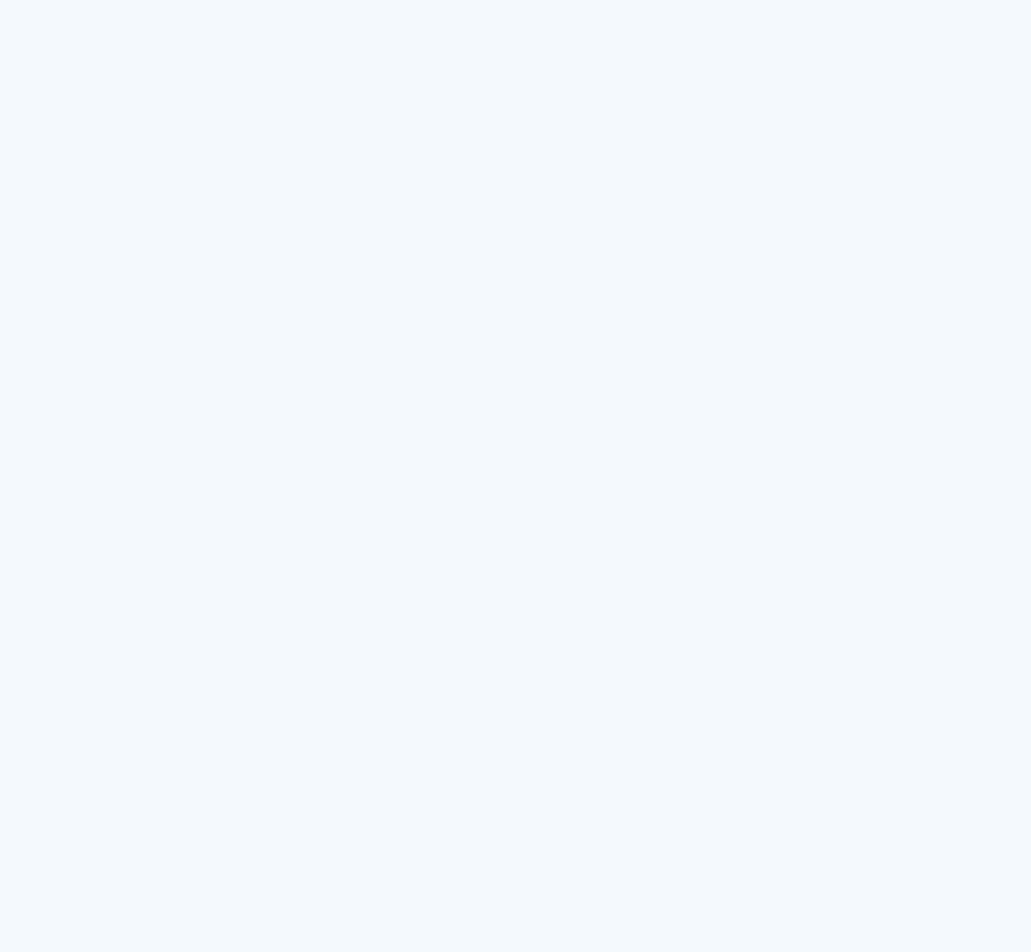
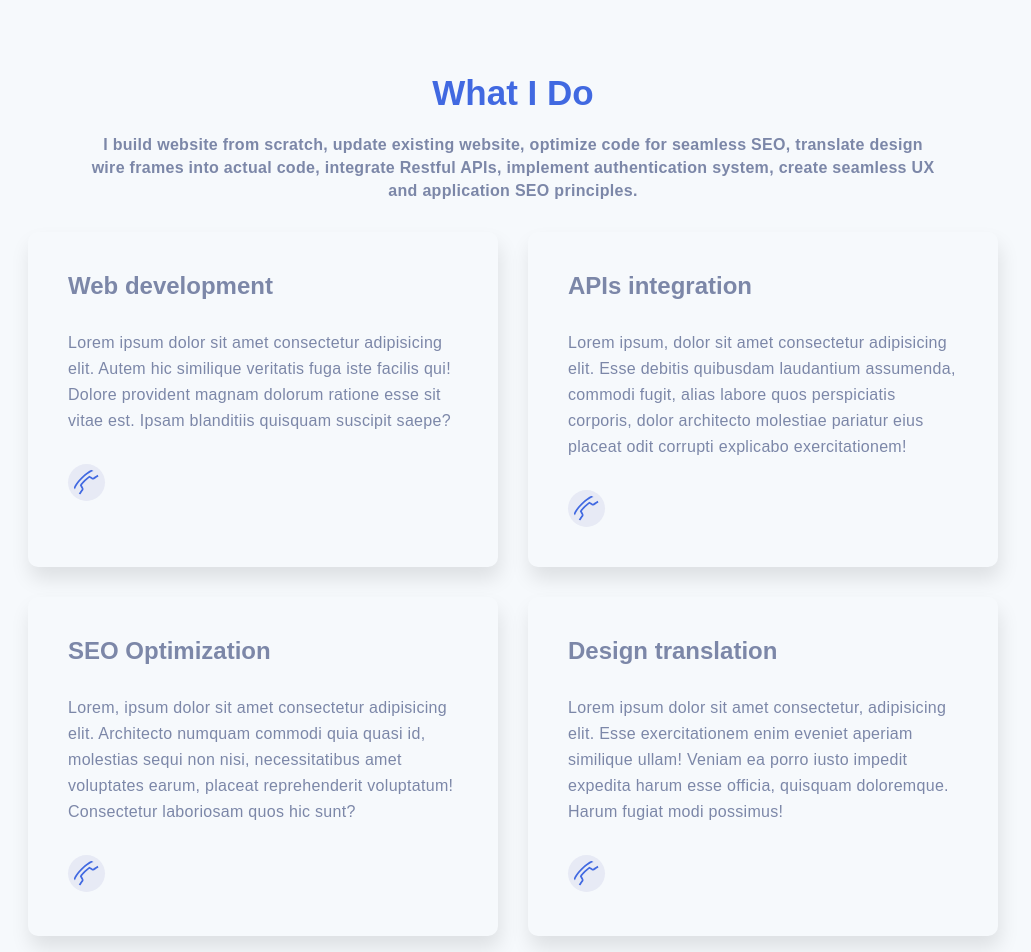
Before and after one commit to Ukandiesunday/ukandie-sunday-portfolio, a React (Vite) app: page / in a window 1280 px wide. Shown: the part 1340-2292 px from the top of the page, without its empty margins (127-1158 px from the left). Before the commit the page ends 1339 px from the top, so only its background shows below. Built offline with nearby package versions, Linux system fonts and the light colour scheme.

Commit message:
addded service section

```diff
--- a/src/App.tsx
+++ b/src/App.tsx
@@ -1,6 +1,7 @@
 import About from "./components/about/About";
 import Banner from "./components/banner/Banner";
 import Navbar from "./components/navbar/Navbar";
+import Service from "./components/services/Service";
 
 function App() {
   return (
@@ -8,6 +9,7 @@ function App() {
       <Navbar />
       <Banner />
       <About />
+      <Service />
     </div>
   );
 }
--- a/src/components/about/about.scss
+++ b/src/components/about/about.scss
@@ -9,10 +9,11 @@
       font-size: 35px;
       margin-bottom: 15px;
       text-transform: capitalize;
+      color: royalblue;
     }
     p {
       line-height: 26px;
-      letter-spacing: 0.5px;
+      letter-spacing: 0.3px;
     }
   }
 }
--- a/src/components/banner/banner.scss
+++ b/src/components/banner/banner.scss
@@ -27,7 +27,7 @@
       }
       .desc {
         line-height: 26px;
-        letter-spacing: 1px;
+        letter-spacing: 0.3px;
       }
       .name {
         font-family: Nunito Sans;
--- a/src/components/navbar/Navbar.tsx
+++ b/src/components/navbar/Navbar.tsx
@@ -5,6 +5,7 @@ import "./navbar.scss";
 import { navLinks } from "./navLinks";
 import Button from "../button/Button";
 import { useState } from "react";
+import { IoClose } from "react-icons/io5";
 const Navbar = () => {
   const [isOpen, setIsOpen] = useState(false);
 
@@ -43,6 +44,9 @@ const Navbar = () => {
         {/* mobile nav */}
         <div className={`mobileNav ${isOpen && "toggleSidebar"}`}>
           <div className="mobileNavWrapper">
+            <div className="closeIconContainer">
+              <IoClose onClick={() => setIsOpen(false)} className="closeIcon" />
+            </div>
             <ul className="mobileUl">
               {navLinks.map((navItem, ind) => (
                 <li key={ind} className="mobileLi">
--- a/src/components/navbar/navbar.scss
+++ b/src/components/navbar/navbar.scss
@@ -27,8 +27,6 @@
       align-items: center;
       gap: 5px;
       .logo {
-        // color: #159557;
-        // color: #5571c4;
         color: royalblue;
         font-weight: 900;
         font-size: 18px;
@@ -62,7 +60,7 @@
       min-height: 100vh;
       position: absolute;
       top: 70px;
-      right: -250px;
+      left: -250px;
       background-color: #f6f9fc;
       z-index: 100;
       color: royalblue;
@@ -70,16 +68,27 @@
       font-weight: 600;
       text-transform: capitalize;
 
-      transition: right 1s ease-in-out;
-      .mobileUl {
-        display: flex;
-        flex-direction: column;
-        gap: 10px;
-        align-items: center;
-        margin: 20px auto;
-        padding-top: 20px;
-        .mobileLi {
-          margin: 20px;
+      transition: left 1s ease-in-out;
+      .mobileNavWrapper {
+        .closeIconContainer {
+          margin-right: 5px;
+
+          .closeIcon {
+            float: right;
+            width: 27px;
+            height: 27px;
+            background-color: #e7eaf5;
+            border-radius: 50%;
+            cursor: pointer;
+            color: royalblue;
+          }
+        }
+        .mobileUl {
+          display: flex;
+
+          flex-direction: column;
+          gap: 40px;
+          padding: 60px 0px 20px 30px;
         }
       }
     }
@@ -98,16 +107,25 @@
 
         .menuButton {
           display: block;
+          width: 37px;
+          height: 37px;
+          display: flex;
+          align-items: center;
+          justify-content: center;
+          background-color: #e7eaf5;
+          border-radius: 50%;
           .menuIcon {
-            font-size: 30px;
+            margin-top: 2px;
+            font-size: 25px;
             font-weight: 700;
-            color: #7c87a8;
+
+            color: royalblue;
           }
         }
       }
       .mobileNav {
         &.toggleSidebar {
-          right: 0;
+          left: 0;
         }
       }
     }
--- /dev/null
+++ b/src/components/services/Service.tsx
@@ -0,0 +1,70 @@
+import { SlCallEnd } from "react-icons/sl";
+import "./service.scss";
+
+const Service = () => {
+  return (
+    <div className="service">
+      <div className="serviceDetailsContainer ">
+        <h3>What I Do</h3>
+        <p>
+          I build website from scratch, update existing website, optimize code
+          for seamless SEO, translate design wire frames into actual code,
+          integrate Restful APIs, implement authentication system, create
+          seamless UX and application SEO principles.
+        </p>
+      </div>
+      <div className="serviceCards">
+        <div className="cardCols">
+          <div className="card">
+            <h2>Web development</h2>
+            <p>
+              Lorem ipsum dolor sit amet consectetur adipisicing elit. Autem hic
+              similique veritatis fuga iste facilis qui! Dolore provident magnam
+              dolorum ratione esse sit vitae est. Ipsam blanditiis quisquam
+              suscipit saepe?
+            </p>
+            <SlCallEnd className="icon" />
+          </div>
+
+          <div className="card">
+            <h2>APIs integration</h2>
+            <p>
+              Lorem ipsum, dolor sit amet consectetur adipisicing elit. Esse
+              debitis quibusdam laudantium assumenda, commodi fugit, alias
+              labore quos perspiciatis corporis, dolor architecto molestiae
+              pariatur eius placeat odit corrupti explicabo exercitationem!
+            </p>
+            <SlCallEnd className="icon" />
+          </div>
+        </div>
+        <div className="cardCols">
+          <div className="card">
+            <h2>SEO Optimization</h2>
+            <p>
+              Lorem, ipsum dolor sit amet consectetur adipisicing elit.
+              Architecto numquam commodi quia quasi id, molestias sequi non
+              nisi, necessitatibus amet voluptates earum, placeat reprehenderit
+              voluptatum! Consectetur laboriosam quos hic sunt?
+            </p>
+            <SlCallEnd className="icon" />
+          </div>
+
+          <div className="card">
+            <h2>Design translation</h2>
+            <p>
+              Lorem ipsum dolor sit amet consectetur, adipisicing elit. Esse
+              exercitationem enim eveniet aperiam similique ullam! Veniam ea
+              porro iusto impedit expedita harum esse officia, quisquam
+              doloremque. Harum fugiat modi possimus!
+            </p>
+            <div className="iconContainer ">
+              <SlCallEnd className="icon" />
+            </div>
+          </div>
+        </div>
+      </div>
+    </div>
+  );
+};
+
+export default Service;
--- /dev/null
+++ b/src/components/services/service.scss
@@ -0,0 +1,81 @@
+.service {
+  padding: 50px 30px;
+  .serviceDetailsContainer {
+    text-align: center;
+    h3 {
+      font-size: 35px;
+      margin-bottom: 20px;
+      text-transform: capitalize;
+      color: royalblue;
+    }
+    p {
+      max-width: 70%;
+      margin: auto;
+      font-size: 16px;
+      font-weight: 600;
+      line-height: 23px;
+      letter-spacing: 0.3px;
+    }
+  }
+  .serviceCards {
+    display: flex;
+    flex-direction: column;
+    gap: 30px;
+    justify-content: center;
+    align-items: center;
+    margin: 30px auto;
+    .cardCols {
+      display: flex;
+      gap: 30px;
+      .card {
+        display: flex;
+        flex-direction: column;
+        gap: 30px;
+        max-width: 470px;
+        box-shadow: 2px 12px 20px rgba(0, 0, 0, 0.1);
+        padding: 40px;
+        border-radius: 10px;
+        .h2 {
+          font-size: 18px;
+          font-weight: 500;
+        }
+
+        .icon {
+          width: 37px;
+          height: 37px;
+          border-radius: 50%;
+          background-color: #e7eaf5;
+          padding: 5px;
+          color: royalblue;
+        }
+        p {
+          line-height: 26px;
+          letter-spacing: 0.3px;
+        }
+      }
+    }
+  }
+}
+
+@media (max-width: 768px) {
+  .service {
+    .serviceDetailsContainer {
+      p {
+        max-width: 100%;
+      }
+      h3 {
+        font-size: 25px;
+      }
+    }
+    .serviceCards {
+      flex-wrap: wrap;
+      .cardCols {
+        flex-wrap: wrap;
+        .card {
+          max-width: 100%;
+          box-shadow: 0px 3px 3px rgba(0, 0, 0, 0.1);
+        }
+      }
+    }
+  }
+}
--- a/src/components/skills/skills.scss
+++ b/src/components/skills/skills.scss
@@ -4,11 +4,12 @@
     font-size: 35px;
     margin-bottom: 20px;
     text-transform: capitalize;
+    color: royalblue;
   }
   .skillsWrapper {
     display: flex;
     flex-direction: column;
-    gap: 25px;
+    gap: 30px;
 
     .skills {
       width: 100%;
```
Also changed, not shown: src/components/navbar/mobilenav/MobileNav.tsx (deleted, +0 -7 lines), src/components/navbar/mobilenav/mobilenav.scss (deleted).
